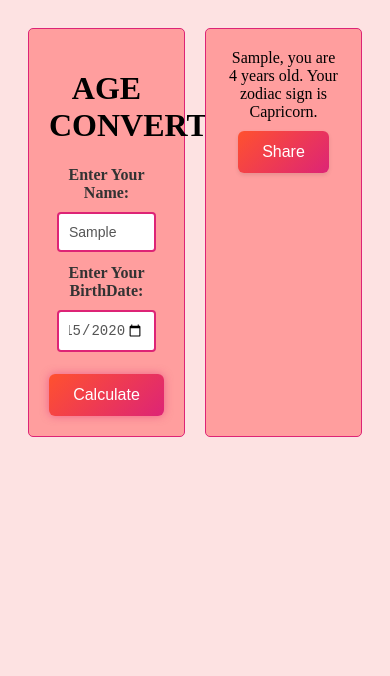
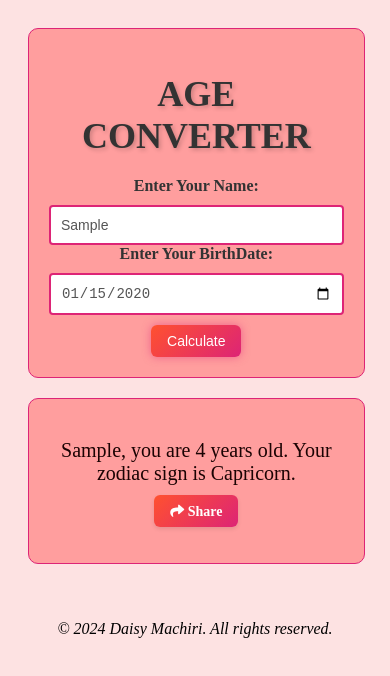
Before and after one commit to daisymachiri/Age-Converter, a plain HTML site: page index.html in a window 390 px wide. Both pictures are taken after typing "Sample", "2020-01-15" into the empty fields and a click on the button "Calculate". Drawn offline with Linux system fonts and the light colour scheme.

Commit message:
Updated more css, html & js

```diff
--- a/index.html
+++ b/index.html
@@ -3,6 +3,7 @@
 <head>
   <meta charset="UTF-8">
   <meta name="viewport" content="width=device-width, initial-scale=1.0">
+  <link rel="stylesheet" href="https://cdnjs.cloudflare.com/ajax/libs/font-awesome/5.15.4/css/all.min.css">
   <title>Age Converter</title>
   <link rel="stylesheet" href="src/style.css">
 </head>
@@ -14,16 +15,19 @@
     <input type="text" id="name">
     <label for="birthdate">Enter Your BirthDate:</label>
     <input type="date" id="birthdate" min="1900-01-01" max="2024-12-31">
-    <button onclick="calculateAge()">Calculate</button>
+    <button id="calculate">Calculate</button>
     </div>
     <div class="result-info">
     <div id="result"></div>
     <div id="zodiacSign"></div>
     <div id="progressBar"></div>
-    <button>Share</button>
+    <button id="share"><i class="fas fa-share"> Share</i></button>
     <p class="result"></p>
   </div>
   </div>
+  <footer>
+    <p>&copy; 2024 Daisy Machiri. All rights reserved.</p>
+  </footer>
   <script src="src/script.js"></script>
 </body>
 </html>
--- a/src/script.js
+++ b/src/script.js
@@ -1,36 +1,38 @@
-function calculateAgeAndShare() {
+document.addEventListener('DOMContentLoaded', function() {
+    const calculateButton = document.getElementById('calculate');
+    const shareButton = document.getElementById('share');
+
+    calculateButton.addEventListener('click', calculateAge);
+    shareButton.addEventListener('click', shareResult);
+
+    function calculateAge() {
         const nameInput = document.getElementById('name');
         const birthdateInput = document.getElementById('birthdate');
+        const resultDiv = document.getElementById('result');
 
         const name = nameInput.value;
         const birthdate = new Date(birthdateInput.value);
-    const birthMonth = birthdate.getMonth() + 1; // Add 1 to convert to 1-based month
+        const birthMonth = birthdate.getMonth() + 1;
         const birthMonthName = getMonthName(birthMonth);
         const currentDate = new Date();
 
-    // Calculate age
         const ageInMilliseconds = currentDate - birthdate;
         let ageInYears = Math.floor(ageInMilliseconds / (1000 * 60 * 60 * 24 * 365.25));
 
-    // Check if the birth month is in the current month
         if (birthdate.getMonth() + 1 === currentDate.getMonth() + 1) {
-        // If the birth day hasn't arrived yet, consider the person's age as one year less
             if (birthdate.getDate() > currentDate.getDate()) {
                 ageInYears--;
             }
         }
 
-    // Display the result
         let resultText = `${name}, you are ${ageInYears} years old.`;
 
-    // Check if it's the person's birthday
         if (
             birthdate.getDate() === currentDate.getDate() &&
             birthdate.getMonth() === currentDate.getMonth()
         ) {
-        resultText += `\nHappy Birthday, ${name}! 🎉🎂`;
+            resultText += `\nWishing you a very happy birthday, ${name}! 🎉🎂 May you enjoy your day to the fullest!`;
         } else {
-        // If birth month is yet to come this year
             if (
                 (birthdate.getMonth() + 1 > currentDate.getMonth() + 1) ||
                 (
@@ -51,30 +53,32 @@ function calculateAgeAndShare() {
             }
         }
 
-    // Determine zodiac sign based on birthdate
         const zodiacSign = calculateZodiacSign(birthdate.getMonth() + 1, birthdate.getDate());
         resultText += `\nYour zodiac sign is ${zodiacSign}.`;
 
-    // Display result
-    const resultDiv = document.getElementById('result');
         resultDiv.textContent = resultText;
+    }
 
-    // Share data
+    function shareResult() {
+        const resultPara = document.querySelector('.result');
         const shareData = {
-        title: 'Your Age and Zodiac Sign',
-        text: resultText,
-        url: 'https://developer.mozilla.org',
+            title: 'Check out my age and zodiac sign!',
+            text: resultPara.textContent,
+            url: 'https://collegevidya.com/tool/age-calculator/',
         };
 
+        if (navigator.share) {
             navigator.share(shareData)
             .then(() => {
-            // Display success message
-            resultPara.textContent = 'MDN shared successfully';
+                resultPara.textContent = 'Shared successfully';
             })
             .catch((error) => {
-            // Handle error
                 resultPara.textContent = 'Error: ' + error;
             });
+        }
+        else {
+            resultPara.textContent ='Your browser does not support sharing. Please copy the link manually.';
+        }
     }
 
     function getMonthName(monthNumber) {
@@ -86,7 +90,6 @@ function getMonthName(monthNumber) {
     }
 
     function calculateZodiacSign(month, day) {
-    // Determine the zodiac sign based on the birth month and day
         if ((month === 1 && day >= 20) || (month === 2 && day <= 18)) {
             return "Aquarius";
         } else if ((month === 2 && day >= 19) || (month === 3 && day <= 20)) {
@@ -113,8 +116,4 @@ function calculateZodiacSign(month, day) {
             return "Capricorn";
         }
     }
-
-// Share data
-const btn = document.querySelector('button');
-const resultPara = document.querySelector('.result');
-btn.addEventListener('click', calculateAgeAndShare);
+});
--- a/src/style.css
+++ b/src/style.css
@@ -10,13 +10,22 @@ body {
   text-align: center;
   padding: 20px;
 }
+h1 {
+  font-size: 36px; /* Adjust the font size as needed */
+  font-weight: bold; /* Make the text bold */
+  color: #333; /* Set the text color */
+  margin-bottom: 20px; /* Add some space below the heading */
+  text-align: center; /* Center align the heading */
+  text-shadow: 2px 2px 4px rgba(0, 0, 0, 0.2); /* Add a shadow effect */
+}
+
 
 .age-info,
 .result-info {
   width: calc(50% - 10px);
   box-sizing: border-box;
   border: 1px solid #dd2476;
-  border-radius: 5px;
+  border-radius: 10px;
   padding: 20px;
   background-color: #ff9e9e;
 }
@@ -84,3 +93,50 @@ button:focus {
   outline: none;
   box-shadow: 0 0 8px rgba(221, 36, 118, 0.5);
 }
+#result {
+  font-size: 20px;
+  color: #1b0303;
+  margin-top: 20px;
+}
+footer p {
+  font-style: italic;
+  text-align: center;
+}
+.age-info {
+  text-align: center;
+}
+
+.result-info {
+  text-align: center;
+}
+
+@media (max-width: 768px) {
+  .container {
+    width: 90%;
+    flex-direction: column;
+    align-items: center;
+  }
+
+  .age-info,
+  .result-info {
+    width: 100%;
+    margin-bottom: 20px;
+  }
+
+  button {
+    padding: 10px 20px;
+    font-size: 14px;
+  }
+
+  input[type="text"],
+  input[type="date"] {
+    width: 100%;
+    margin: 0;
+  }
+}
+
+@media (max-width: 576px) {
+  button {
+    padding: 8px 16px;
+  }
+}
```
Lines whose indentation alone changed are shown as unchanged.
